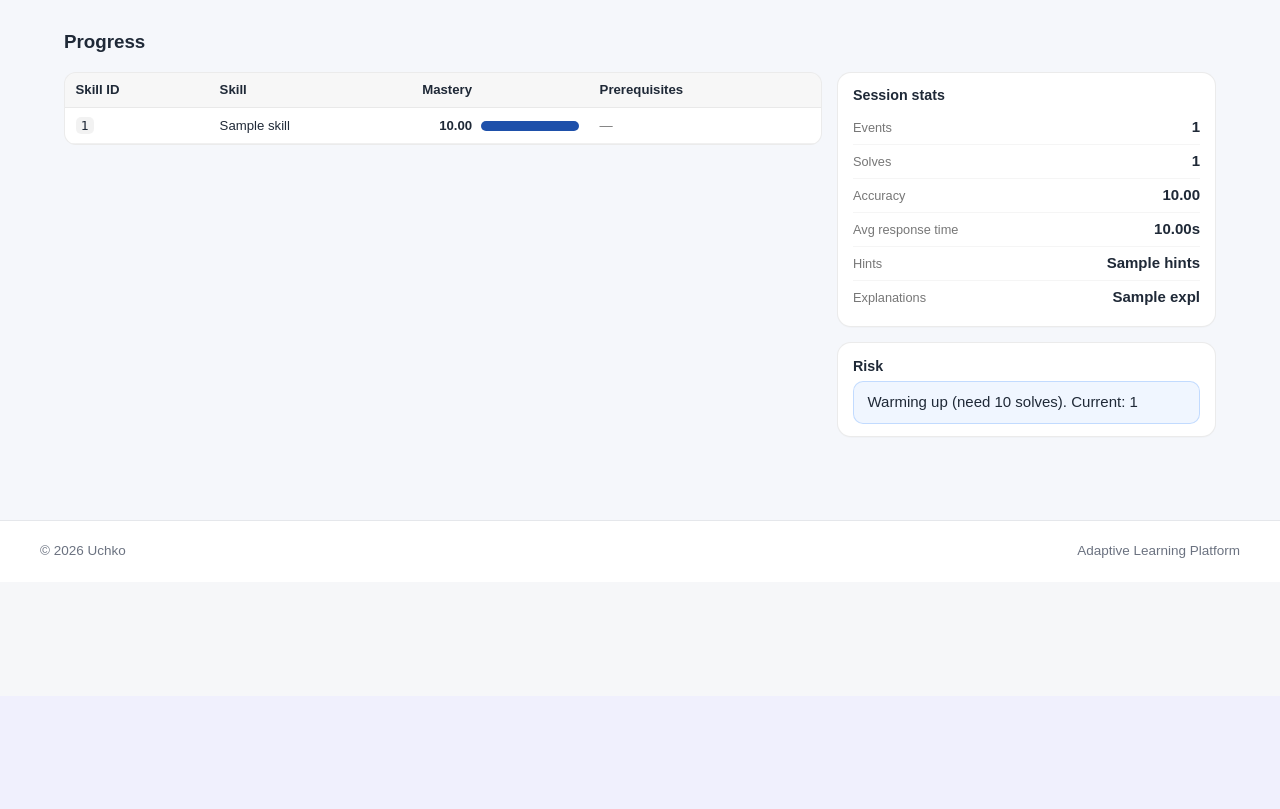
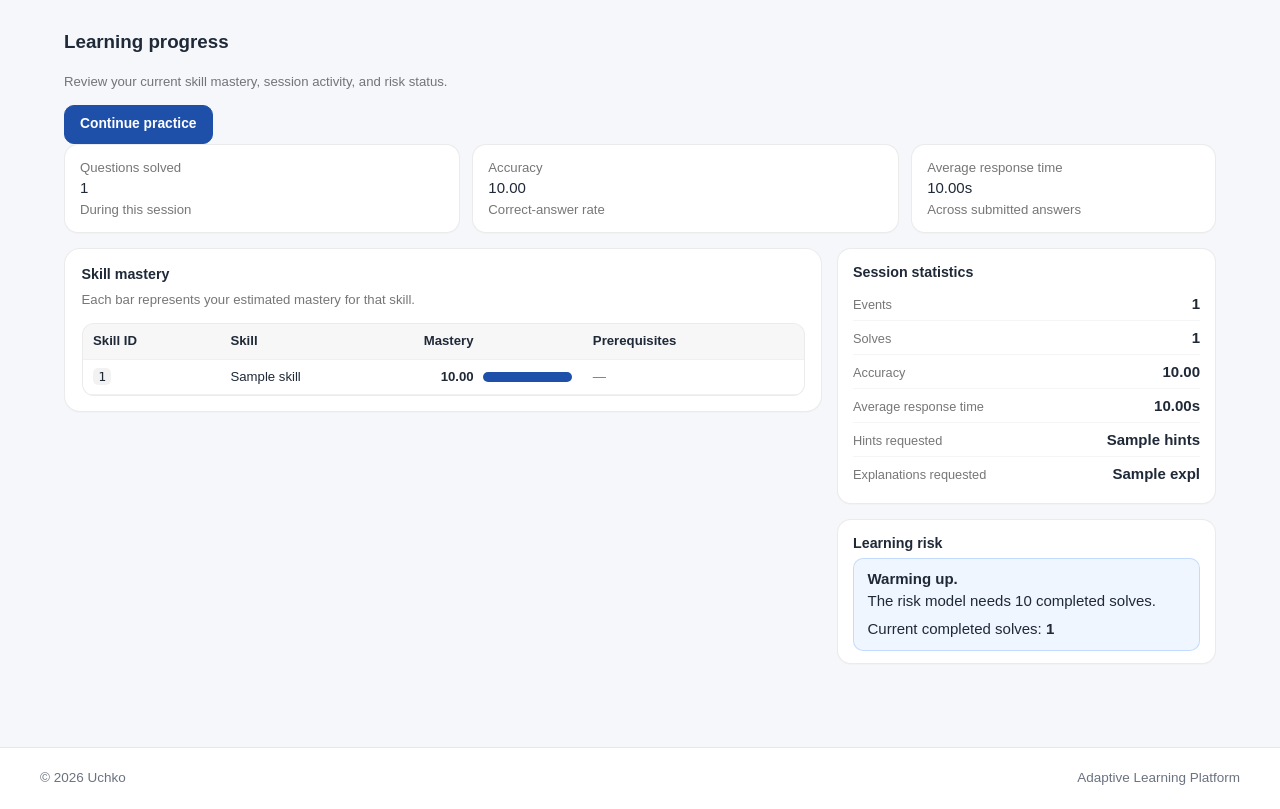
Before and after one commit to atarik23/uchko-adaptive-learning, a Django app: template learning/templates/learning/progress.html in a window 1280 px wide. Shown: the part 104-913 px from the top of the page. Before the commit the page ends 686 px from the top, so only its background shows below. Run offline with Django 5.2, Linux system fonts and the light colour scheme; the template is opened without the code that fills it: most values are stand-ins (such as "Sample title", 1, 10 or a date in 2020).

Commit message:
Enhance progress.html with new layout and metrics
Added sections for learning progress, session statistics, and risk assessment.

```diff
--- a/learning/templates/learning/progress.html
+++ b/learning/templates/learning/progress.html
@@ -4,10 +4,61 @@
 {% block title %}Uchko — Progress{% endblock %}
 
 {% block content %}
-  <h2>Progress</h2>
+<div class="progress-page">
 
-  <div class="row">
+    <!-- Page heading -->
+    <section class="page-heading">
         <div>
+            <h2>Learning progress</h2>
+            <p class="muted">
+                Review your current skill mastery, session activity, and risk status.
+            </p>
+        </div>
+
+        <a href="{% url 'learning:practice' %}" class="btn btn-primary">
+            Continue practice
+        </a>
+    </section>
+
+    <!-- High-level session metrics -->
+    <section class="row-3 progress-summary">
+        <div class="card card-tight">
+            <div class="muted">Questions solved</div>
+            <div class="summary-value">{{ metrics.n_solves }}</div>
+            <div class="muted">During this session</div>
+        </div>
+
+        <div class="card card-tight">
+            <div class="muted">Accuracy</div>
+            <div class="summary-value">{{ metrics.acc|fmt2 }}</div>
+            <div class="muted">Correct-answer rate</div>
+        </div>
+
+        <div class="card card-tight">
+            <div class="muted">Average response time</div>
+            <div class="summary-value">
+                {% if avg_rt_seconds is not None %}
+                    {{ avg_rt_seconds|fmt2 }}s
+                {% else %}
+                    —
+                {% endif %}
+            </div>
+            <div class="muted">Across submitted answers</div>
+        </div>
+    </section>
+
+    <!-- Skill mastery and side information -->
+    <section class="row">
+
+        <!-- Mastery table -->
+        <div>
+            <div class="card">
+                <div class="card-title">Skill mastery</div>
+
+                <div class="muted" style="margin-bottom: 0.9rem;">
+                    Each bar represents your estimated mastery for that skill.
+                </div>
+
                 <div class="table-wrap">
                     <table>
                         <thead>
@@ -18,53 +69,122 @@
                                 <th>Prerequisites</th>
                             </tr>
                         </thead>
+
                         <tbody>
                             {% for r in mastery_rows %}
                                 <tr>
-                <td><code>{{ r.skill_id }}</code></td>
+                                    <td>
+                                        <code>{{ r.skill_id }}</code>
+                                    </td>
+
                                     <td>{{ r.skill }}</td>
+
                                     <td>
                                         <div class="bar-row">
-                    <span class="pct">{{ r.mastery|fmt2 }}</span>
-                    <div class="progress-bar" style="flex:1;"><span style="width: {{ r.mastery|mul:100|fmt2 }}%;"></span></div>
+                                            <span class="pct">
+                                                {{ r.mastery|fmt2 }}
+                                            </span>
+
+                                            <div class="progress-bar" style="flex: 1;">
+                                                <span style="width: {{ r.mastery|mul:100|fmt2 }}%;"></span>
+                                            </div>
                                         </div>
                                     </td>
-                <td class="muted">{{ r.prerequisites|default:"—" }}</td>
+
+                                    <td class="muted">
+                                        {{ r.prerequisites|default:"—" }}
+                                    </td>
+                                </tr>
+                            {% empty %}
+                                <tr>
+                                    <td colspan="4" class="muted">
+                                        No mastery data is available yet. Complete practice questions to begin tracking progress.
+                                    </td>
                                 </tr>
                             {% endfor %}
                         </tbody>
                     </table>
                 </div>
             </div>
+        </div>
 
-    <div>
+        <!-- Session and risk cards -->
+        <aside>
+
             <div class="card card-tight">
-        <div class="card-title">Session stats</div>
-        <div class="metric"><span class="label">Events</span><span class="value">{{ metrics.n_events }}</span></div>
-        <div class="metric"><span class="label">Solves</span><span class="value">{{ metrics.n_solves }}</span></div>
-        <div class="metric"><span class="label">Accuracy</span><span class="value">{{ metrics.acc|fmt2 }}</span></div>
+                <div class="card-title">Session statistics</div>
+
+                <div class="metric">
+                    <span class="label">Events</span>
+                    <span class="value">{{ metrics.n_events }}</span>
+                </div>
+
+                <div class="metric">
+                    <span class="label">Solves</span>
+                    <span class="value">{{ metrics.n_solves }}</span>
+                </div>
+
+                <div class="metric">
+                    <span class="label">Accuracy</span>
+                    <span class="value">{{ metrics.acc|fmt2 }}</span>
+                </div>
+
+                <div class="metric">
+                    <span class="label">Average response time</span>
+                    <span class="value">
                         {% if avg_rt_seconds is not None %}
-          <div class="metric"><span class="label">Avg response time</span><span class="value">{{ avg_rt_seconds|fmt2 }}s</span></div>
+                            {{ avg_rt_seconds|fmt2 }}s
+                        {% else %}
+                            —
                         {% endif %}
-        <div class="metric"><span class="label">Hints</span><span class="value">{{ metrics.hints }}</span></div>
-        <div class="metric"><span class="label">Explanations</span><span class="value">{{ metrics.expl }}</span></div>
+                    </span>
+                </div>
+
+                <div class="metric">
+                    <span class="label">Hints requested</span>
+                    <span class="value">{{ metrics.hints }}</span>
+                </div>
+
+                <div class="metric">
+                    <span class="label">Explanations requested</span>
+                    <span class="value">{{ metrics.expl }}</span>
+                </div>
             </div>
 
             <div class="card card-tight">
-        <div class="card-title">Risk</div>
+                <div class="card-title">Learning risk</div>
+
                 {% if not risk_ready %}
-          <div class="flash flash-info">Warming up (need {{ min_solves_for_risk }} solves). Current: {{ n_solves }}</div>
+                    <div class="flash flash-info">
+                        <b>Warming up.</b><br>
+                        The risk model needs {{ min_solves_for_risk }} completed solves.
+
+                        <div style="margin-top: 0.35rem;">
+                            Current completed solves: <b>{{ n_solves }}</b>
+                        </div>
+                    </div>
+
                 {% else %}
                     <div class="metric">
-            <span class="label">Risk (smoothed)</span>
+                        <span class="label">Smoothed risk score</span>
                         <span class="value">{{ risk_score_used|fmt2 }}</span>
                     </div>
-          <div class="muted">Level: {{ risk_cat|upper }} · Source: {{ risk_source }}</div>
+
+                    <div class="muted" style="margin-top: 0.45rem;">
+                        Level: <b>{{ risk_cat|upper }}</b><br>
+                        Source: {{ risk_source }}
+                    </div>
+
                     {% if guard_reason %}
-            <div class="flash flash-warning" style="margin-top: 0.5rem;">{{ guard_reason }}</div>
+                        <div class="flash flash-warning" style="margin-top: 0.7rem;">
+                            {{ guard_reason }}
+                        </div>
                     {% endif %}
                 {% endif %}
             </div>
-    </div>
+
+        </aside>
+    </section>
+
 </div>
 {% endblock %}
```
Lines whose indentation alone changed are shown as unchanged.
